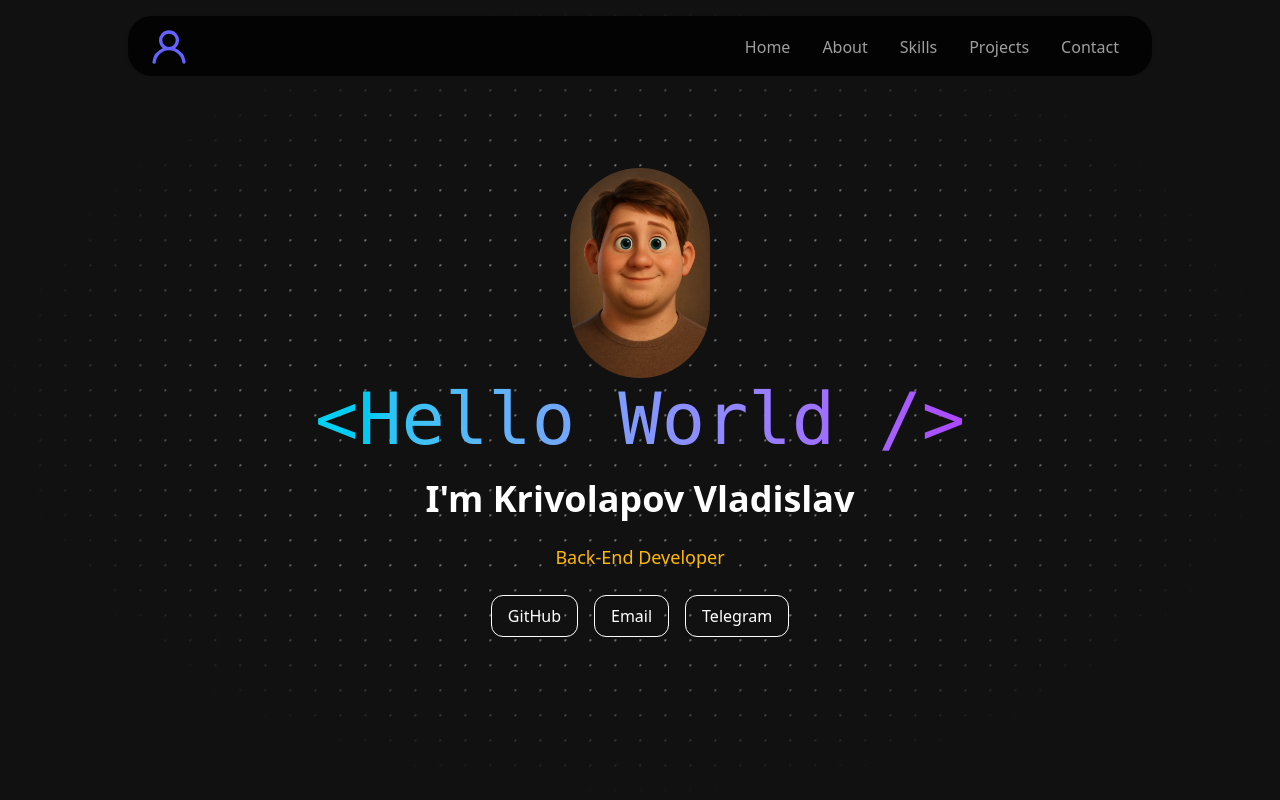
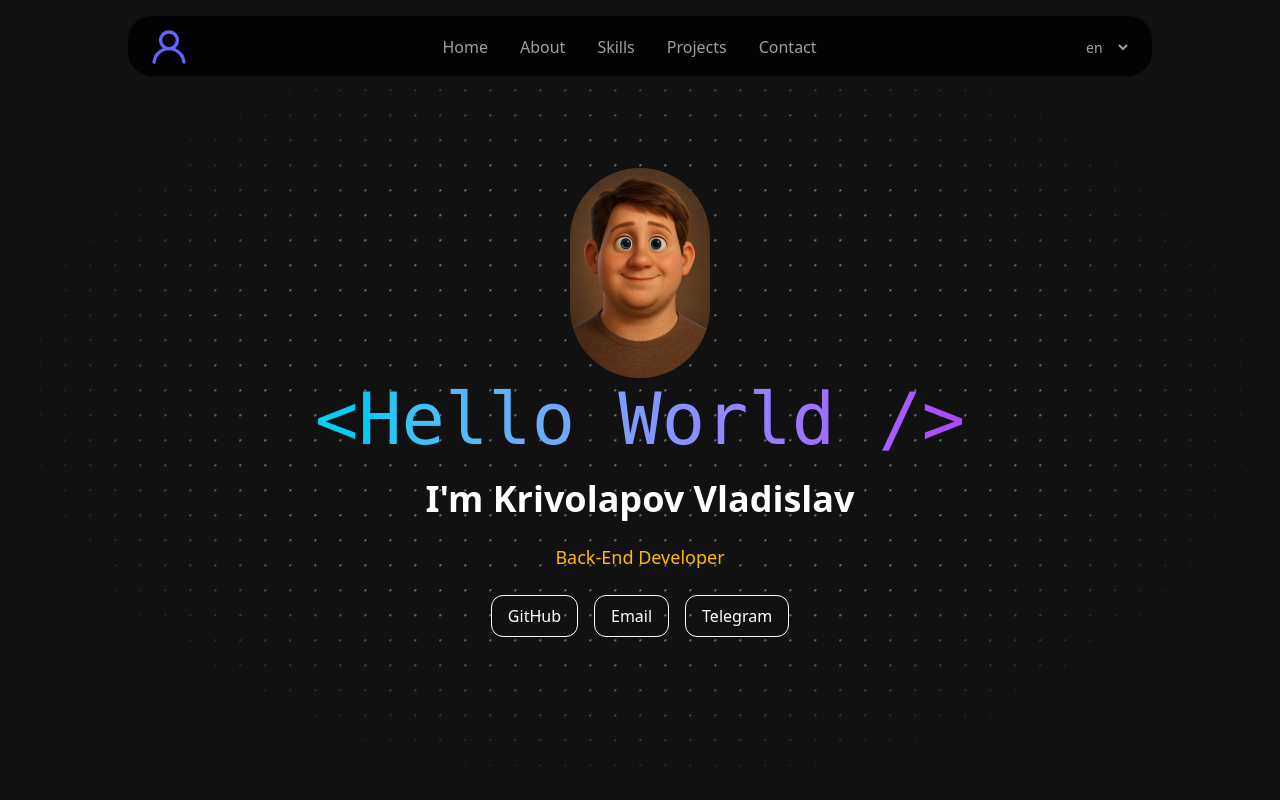
Before and after one commit to nell-shark/nell-shark.github.io, a React (Vite) app: page / in a window 1280 px wide. Shown: the top 800 px of the page. Built offline with nearby package versions, Linux system fonts and the light colour scheme.

Commit message:
Add LanguageSelect component for language switching in Navbar

```diff
--- /dev/null
+++ b/src/components/Navbar/LanguageSelect/LanguageSelect.tsx
@@ -0,0 +1,29 @@
+import { useTranslation } from 'react-i18next';
+
+const LANGUAGES = ['en', 'ru'];
+
+type LanguageSelectProps = {
+  className?: string;
+};
+
+export function LanguageSelect({ className = '' }: Readonly<LanguageSelectProps>) {
+  const { i18n } = useTranslation();
+
+  function handleChangeLanguage(lang: string) {
+    i18n.changeLanguage(lang);
+  }
+
+  return (
+    <select
+      onChange={e => handleChangeLanguage(e.target.value)}
+      value={i18n.language}
+      className={`rounded-md border border-none bg-transparent px-3 py-1 text-sm text-[rgb(159,159,159)] transition duration-400 hover:text-white focus:outline-none ${className}`}
+    >
+      {LANGUAGES.map(lang => (
+        <option key={lang} value={lang} className='bg-[#111111] text-white'>
+          {lang}
+        </option>
+      ))}
+    </select>
+  );
+}
--- /dev/null
+++ b/src/components/Navbar/LanguageSelect/index.ts
@@ -0,0 +1 @@
+export * from './LanguageSelect';
--- a/src/components/Navbar/Navbar.tsx
+++ b/src/components/Navbar/Navbar.tsx
@@ -2,10 +2,13 @@ import { useEffect, useState } from 'react';
 import { useTranslation } from 'react-i18next';
 
 import Logo from '@/assets/images/logo.svg';
+import { LanguageSelect } from '@/components/Navbar/LanguageSelect';
 import { NavbarItem } from '@/components/Navbar/NavbarItem';
 
 export function Navbar() {
   const { t } = useTranslation();
+  const [scrolled, setScrolled] = useState(false);
+  const background = scrolled ? 'bg-background/80' : 'bg-black/80';
 
   const NAVBAR_ITEMS = [
     { label: t('navbar.items.home'), href: '#home' },
@@ -14,9 +17,6 @@ export function Navbar() {
     { label: t('navbar.items.projects'), href: '#projects' },
     { label: t('navbar.items.contact'), href: '#contact' }
   ];
-
-  const [scrolled, setScrolled] = useState(false);
-  const background = scrolled ? 'bg-background/80' : 'bg-black/80';
 
   useEffect(() => {
     function handleScroll() {
@@ -32,8 +32,13 @@ export function Navbar() {
   }, []);
 
   return (
+    <>
+      <div className='absolute top-4 right-4 z-50 sm:hidden'>
+        <LanguageSelect />
+      </div>
+
       <header
-      className={`fixed inset-x-0 top-4 z-50 mx-auto h-[60px] w-full max-w-screen-lg rounded-3xl border border-transparent px-5 shadow-sm backdrop-blur-[10px] transition-colors duration-300 ${background} max-sm:hidden`}
+        className={`fixed inset-x-0 top-4 z-40 mx-auto h-[60px] w-full max-w-screen-lg rounded-3xl border border-transparent px-5 shadow-sm backdrop-blur-[10px] transition-colors duration-300 ${background} isolate max-sm:hidden`}
       >
         <div className='mx-auto flex h-[60px] w-full items-center justify-between'>
           <img src={Logo} alt='Logo' width='40' height='40' />
@@ -44,7 +49,9 @@ export function Navbar() {
               ))}
             </ul>
           </nav>
+          <LanguageSelect />
         </div>
       </header>
+    </>
   );
 }
```
Lines whose indentation alone changed are shown as unchanged.
